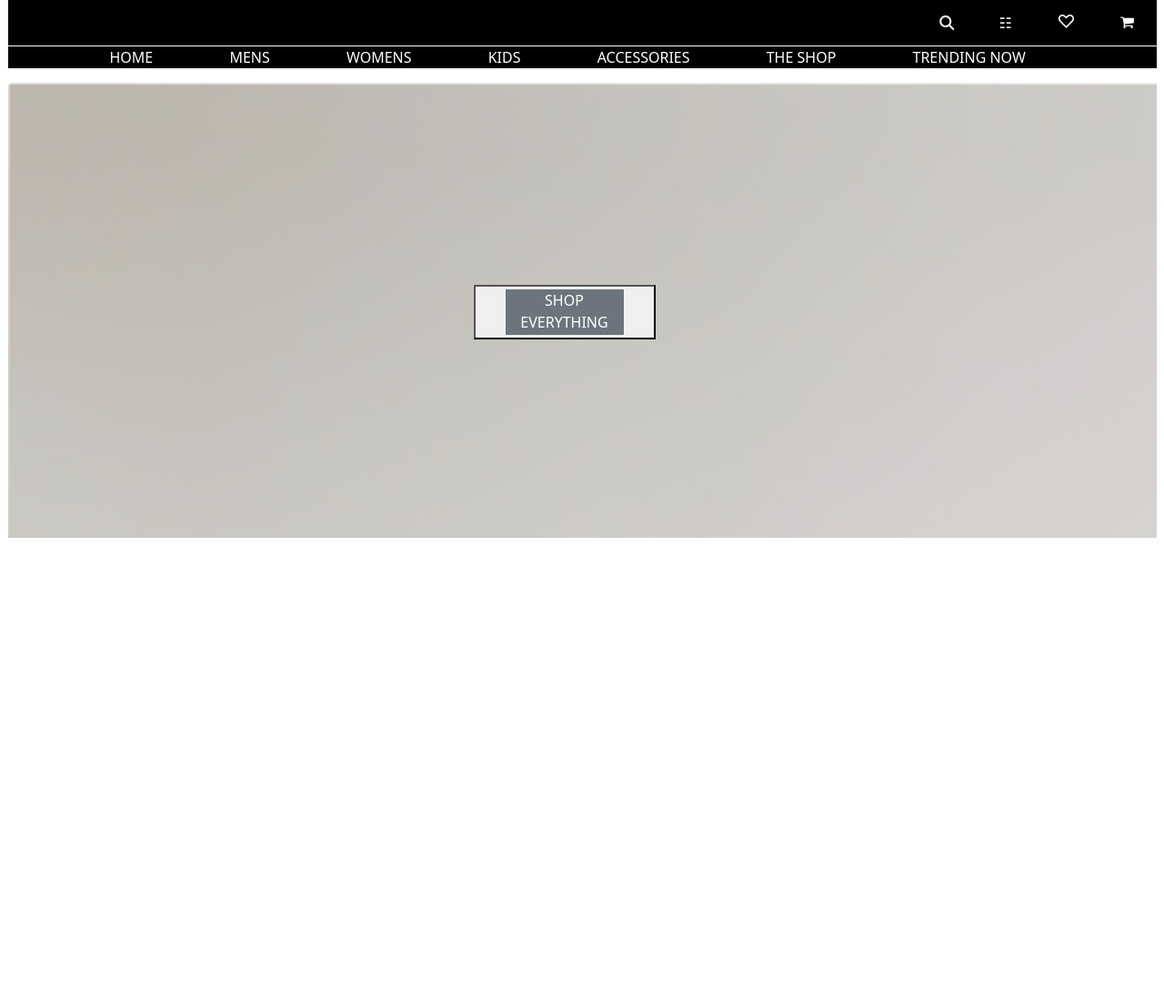
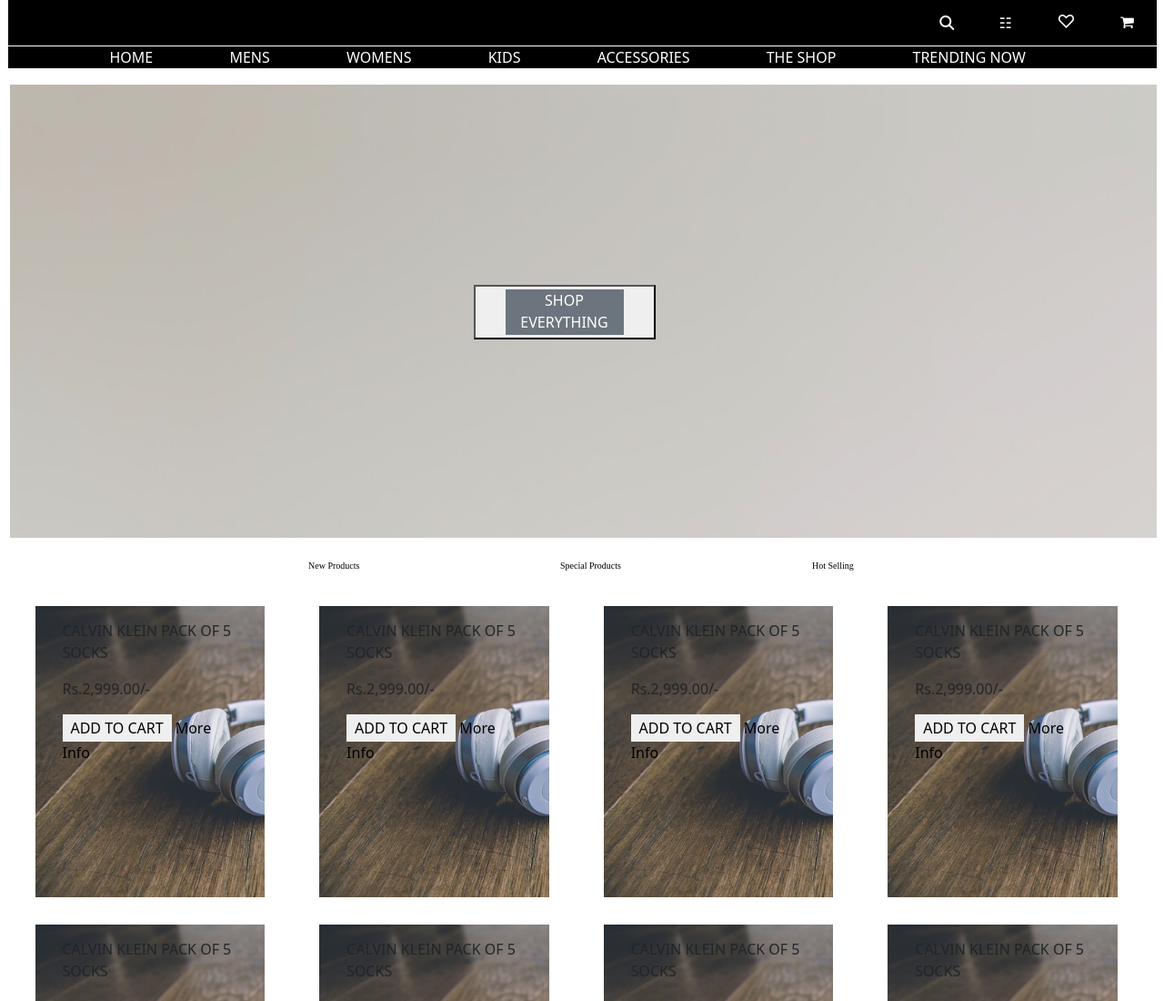
Before and after one commit to WaleedJaved3/practice, a plain HTML site: page index.html in a window 1280 px wide. Shown: the top 1100 px of the page at 91% size. Drawn offline with nearby package versions, Linux system fonts and the light colour scheme.

Commit message:
Staying one

```diff
--- a/index.css
+++ b/index.css
@@ -4,6 +4,7 @@
 }
 .banner{
     background-image: url("Images/1.jpg");
+    background-repeat: no-repeat;
     width: 1263px;
     height: 500px;
     border: 2px solid #00000000;
@@ -34,45 +35,65 @@
     color: aqua;
     background-color: white;
 }
-/*
-.spd{
-    background-image:url('Images/camera.jpg') ;
+
+.spd ul{
+    display: flex;
+    flex-direction: row;
+    margin: 25px 200px 0px 200px;
+    align-items: center;
+    justify-content: center;
+
+}
+.spd ul a{
+    text-decoration:none ;
+    padding: 0px 10px 0px 20px;
+    align-items: center;
+    justify-content: center;
+    font: 10px "Poppins";
+}
+.listed{
+    background-image:url('Images/headphones.jpg') ;
+    background-size: 500px ;
     background-repeat: no-repeat;
-    display: inline-block;
+    display: inline;
     flex-direction: row;
-    width: 10%;
-    height: 10%;
+    float: left;
+    width: 20%;
     align-items: center;
     justify-content: center;
     height:320px ;
-    margin: 5px 25px;
+    background-origin:padding-box;
+    padding:15px 30px 10px 30px;
+    margin: 20px 30px 10px 30px;
 
 }
-.spd button{
-    margin: 150px 225px;
-    width: 200px;
+.listed button{
+    width: 120px;
+    height: 30px;
     justify-content: center;
     align-items: center;
-    border: #ffffff;
-    background-color: #ffffff;
+    border: #000000;
+
 }
 
 .spd a{
+    width: 120px;
+    height: 30px;
+    justify-content: center;
+    align-items: center;
     text-decoration: none;
     color: #000000;
-    background-color: #ffffff;
 }
 
 .spd a:hover{
     color: aqua;
-    background-color: #000000;
 }
 .spd button:hover{
     font: "Basic Commercial", sans-serif;
     background-color: #000000;
     color: aqua;
 }
-
+ /*
 .tpd{
     background-image:url('Images/lenses.jpg') ;
     background-repeat:repeat;
--- a/index.html
+++ b/index.html
@@ -164,53 +164,84 @@
 
             <!--2nd div-->
 
-            <!-- <div>
+            <div>
               <div class="spd">
+                <ul>
+                  <a href="">New Products</a>
+                  <a href="">Special Products</a>
+                  <a href="">Hot Selling</a>
+                </ul>
 
-                  <a href="">
-                    <img src="Images/camera.jpg" alt="1st product">
-                  </a> -->
-                  <!-- <p>CALVIN KLEIN PACK OF 5 SOCKS</p>
-                  <p>Rs.2,999.00/-</p> -->
-                  <!-- <button>ADD TO CART</button>
-                  <a href="Product-details.html" class="button"target="_blank">More Info</a> -->
-                    <!-- <a href="Product-details.html"class="button" target="_blank">Add to cart</a> -->
-                   <!-- <div class="listed">
+
+                <div class="listed">
                   <a href="">
                   </a>
                   <p>CALVIN KLEIN PACK OF 5 SOCKS</p>
                   <p>Rs.2,999.00/-</p>
                   <button>ADD TO CART</button>
-                      <a href="Product-details.html" class="button"target="_blank">More Info</a>-->
-                      <!-- <button>ADD TO CART</button>
-                      <a href="Product-details.html" class="button"target="_blank">More Info</a> -->
-                      <!--  <a href="Product-details.html"class="button" target="_blank">Add to cart</a>
+                  <a href="Product-details.html" class="button"target="_blank">More Info</a>
                 </div>
-
-
-                    <div>
+                <div class="listed">
+                  <a href="">
+                  </a>
                   <p>CALVIN KLEIN PACK OF 5 SOCKS</p>
                   <p>Rs.2,999.00/-</p>
                   <button>ADD TO CART</button>
-                      <a href="Product-details.html" class="button"target="_blank">More Info</a>-->
-                      <!-- <button>ADD TO CART</button>
-                      <a href="Product-details.html" class="button"target="_blank">More Info</a> -->
-                   <!--     <a href="Product-details.html"class="button" target="_blank">Add to cart</a>
-                    </div>-->
-              <!--</div>
-              <div class="spd">
+                  <a href="Product-details.html" class="button"target="_blank">More Info</a>
+                </div>
+                <div class="listed">
+                  <a href="">
+                  </a>
+                  <p>CALVIN KLEIN PACK OF 5 SOCKS</p>
+                  <p>Rs.2,999.00/-</p>
+                  <button>ADD TO CART</button>
+                  <a href="Product-details.html" class="button"target="_blank">More Info</a>
+                </div>
 
+                <div class="listed">
                   <a href="">
-                  <img src="Images/camera.jpg" alt="1st product">
-                </a>-->
-                <!-- <p>CALVIN KLEIN PACK OF 5 SOCKS</p>
-                <p>Rs.2,999.00/-</p> -->
-                <!-- <button>ADD TO CART</button>
-                <a href="Product-details.html" class="button"target="_blank">More Info</a> -->
-                  <!-- <a href="Product-details.html"class="button" target="_blank">Add to cart</a> -->
-              <!--
+                  </a>
+                  <p>CALVIN KLEIN PACK OF 5 SOCKS</p>
+                  <p>Rs.2,999.00/-</p>
+                  <button>ADD TO CART</button>
+                  <a href="Product-details.html" class="button"target="_blank">More Info</a>
                 </div>
-            </div>-->
+                <div class="listed">
+                  <a href="">
+                  </a>
+                  <p>CALVIN KLEIN PACK OF 5 SOCKS</p>
+                  <p>Rs.2,999.00/-</p>
+                  <button>ADD TO CART</button>
+                  <a href="Product-details.html" class="button"target="_blank">More Info</a>
+                </div>
+                <div class="listed">
+                  <a href="">
+                  </a>
+                  <p>CALVIN KLEIN PACK OF 5 SOCKS</p>
+                  <p>Rs.2,999.00/-</p>
+                  <button>ADD TO CART</button>
+                  <a href="Product-details.html" class="button"target="_blank">More Info</a>
+                </div>
+                <div class="listed">
+                  <a href="">
+                  </a>
+                  <p>CALVIN KLEIN PACK OF 5 SOCKS</p>
+                  <p>Rs.2,999.00/-</p>
+                  <button>ADD TO CART</button>
+                  <a href="Product-details.html" class="button"target="_blank">More Info</a>
+                </div>
+
+                <div class="listed">
+                  <a href="">
+                  </a>
+                  <p>CALVIN KLEIN PACK OF 5 SOCKS</p>
+                  <p>Rs.2,999.00/-</p>
+                  <button>ADD TO CART</button>
+                  <a href="Product-details.html" class="button"target="_blank">More Info</a>
+                </div>
+
+              </div>
+            </div>
 
 
             <!--3rd div-->
```
Lines whose indentation alone changed are shown as unchanged.
